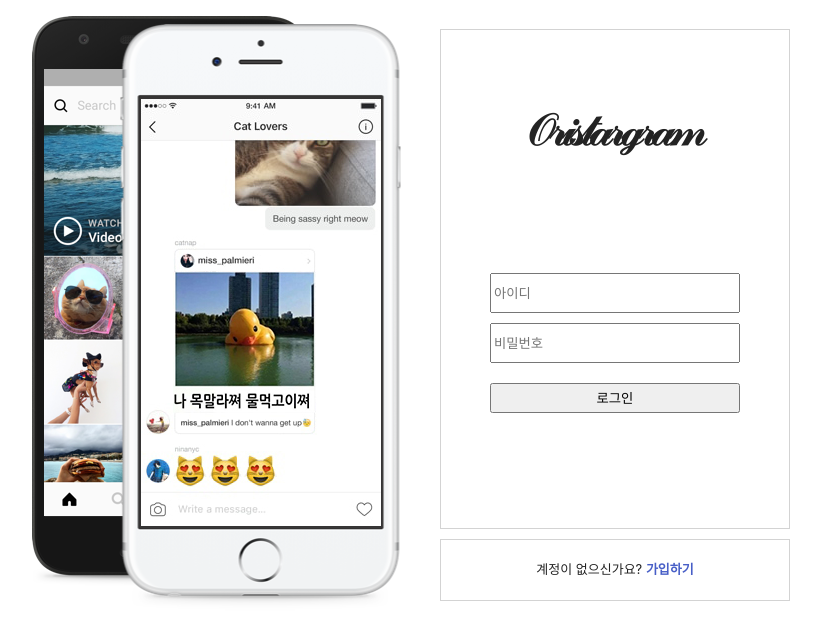
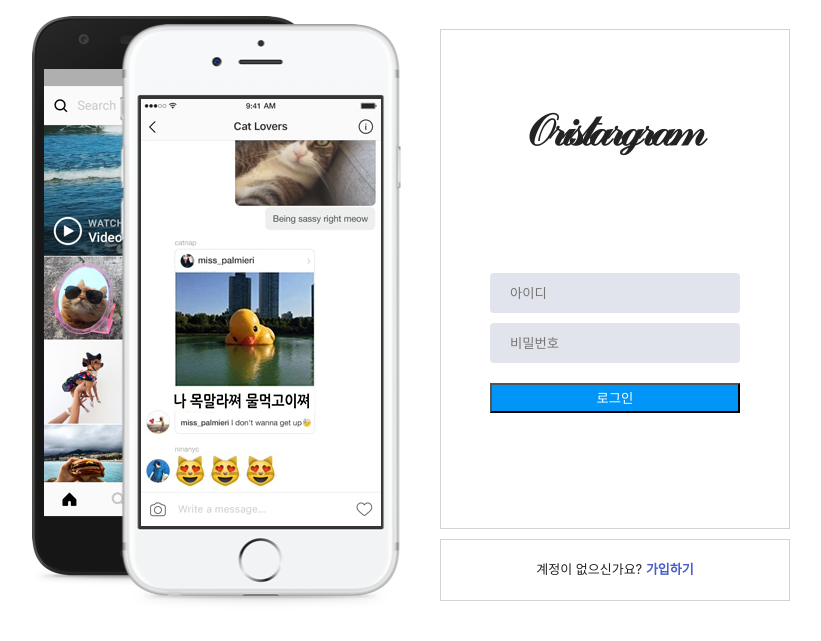
Before and after one commit to CureLatte/insta_clone_oridoong, a Flask app: page / in a window 1280 px wide. Shown: the part 101-742 px from the top of the page, without its empty margins (290-1111 px from the left). Run offline with Flask 2, Linux system fonts and the light colour scheme; some libraries are stand-ins or nearby versions.

Commit message:
수정 - 공통스타일 적용

```diff
--- a/templates/login.html
+++ b/templates/login.html
@@ -32,12 +32,12 @@
             <div id="sign-in-box">
                 <p id="title">𝓞𝓻𝓲𝓼𝓽𝓪𝓻𝓰𝓻𝓪𝓶</p>
                 <div id="log-box">
-                    <input type="text" id="user_id" placeholder="아이디"/>
+                    <input type="text" id="user_id" class="input_style_text" placeholder="아이디"/>
                     <p id="help-id-login"></p>
-                    <input type="text" id="user_pw" placeholder="비밀번호"/>
+                    <input type="text" id="user_pw" class="input_style_text" placeholder="비밀번호"/>
                     <p id="help-password-login"></p>
                 </div>
-                <button id="log_button" onclick="login()">로그인</button>
+                <button id="log_button" class="common_btn" onclick="login()">로그인</button>
                 <div id="help-box">
                     <p id="help-login"></p>
                 </div>
```
